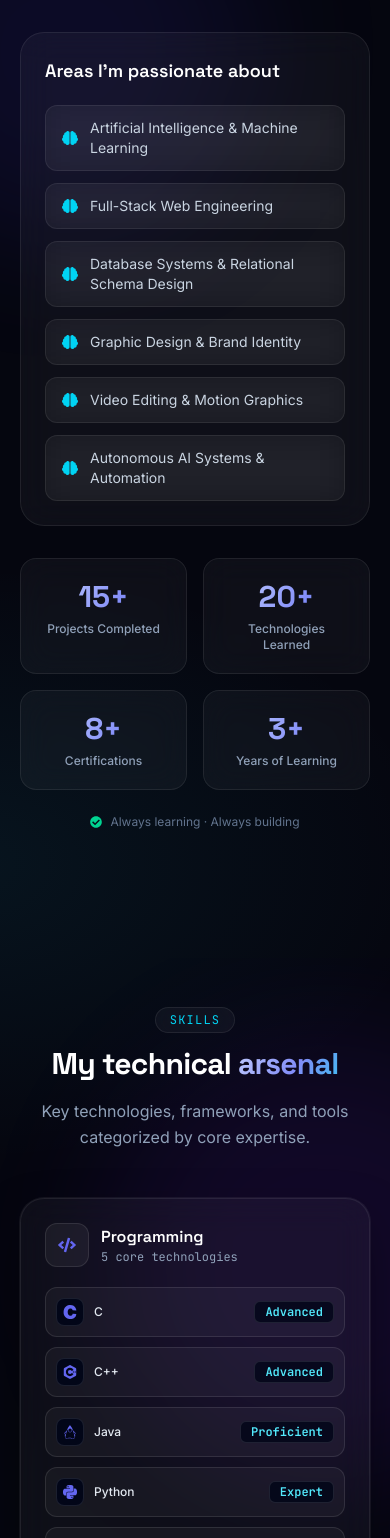
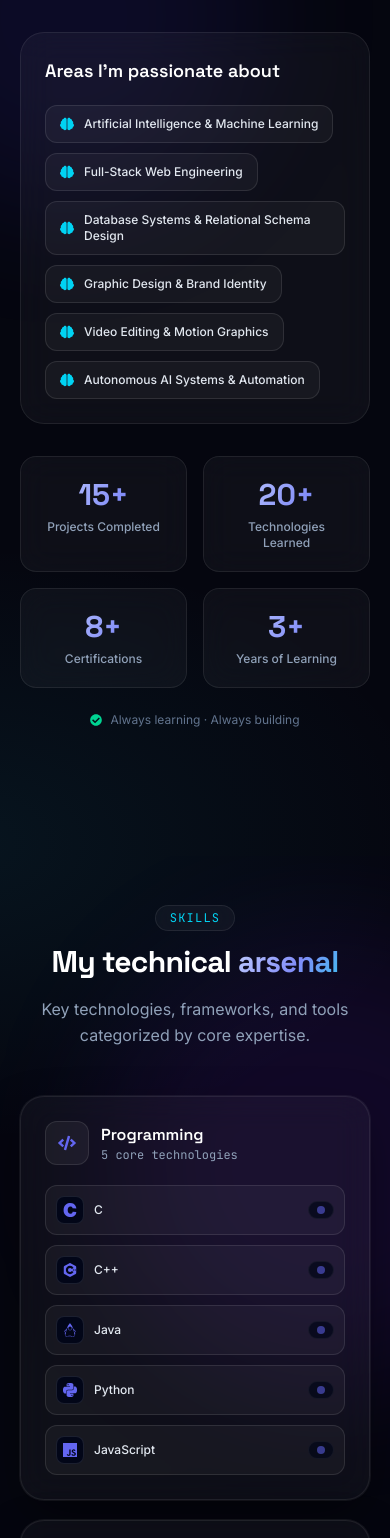
Before and after one commit to agarwalpriyanshu886-ctrl/priyanshu-portfolio, a React (Vite) app: page / in a window 390 px wide. Shown: the part 1850-3388 px from the top of the page. Built offline with nearby package versions, Linux system fonts and the light colour scheme; no server answers; the database is empty.

Commit message:
Fix all 11 Audit 2 usability heuristic issues including timeline alignment, single-item timeline border removal, and skills indicator dots

```diff
--- a/src/components/About.jsx
+++ b/src/components/About.jsx
@@ -100,7 +100,7 @@ export default function About() {
             <div className="glass rounded-3xl p-6 sm:p-8 h-full flex flex-col justify-between">
               <div>
                 <h3 className="font-display font-semibold text-white text-lg mb-5">Areas I'm passionate about</h3>
-                <ul className="grid sm:grid-cols-2 gap-3">
+                <ul className="flex flex-wrap gap-2.5">
                   {profile.passions.map((passion, i) => {
                     const Icon = passionIcons[passion] || FaBrain
                     return (
@@ -110,9 +110,9 @@ export default function About() {
                         whileInView={{ opacity: 1, x: 0 }}
                         viewport={{ once: true }}
                         transition={{ delay: 0.06 * i, duration: 0.45 }}
-                        className="flex items-center gap-3 text-sm text-slate-300 glass rounded-xl px-4 py-3 hover:border-cyan-400/30 hover:bg-white/[0.06] transition-all duration-300"
+                        className="inline-flex items-center gap-2.5 text-xs font-medium text-slate-200 bg-white/[0.04] border border-white/10 rounded-xl px-3.5 py-2.5 hover:border-cyan-400/30 hover:bg-white/[0.07] transition-all"
                       >
-                        <Icon className="text-cyan-400 text-base shrink-0" />
+                        <Icon className="text-cyan-400 text-sm shrink-0" />
                         {passion}
                       </motion.li>
                     )
--- a/src/components/Skills.jsx
+++ b/src/components/Skills.jsx
@@ -24,8 +24,11 @@ function SkillCard({ name, icon, level, accent, index }) {
         </span>
         {name}
       </span>
-      <span className="font-mono text-xs font-semibold text-cyan-300 bg-slate-950/80 px-2.5 py-0.5 rounded-md border border-white/10">
-        {level >= 80 ? 'Expert' : level >= 75 ? 'Advanced' : 'Proficient'}
+      <span className="flex items-center gap-1.5 px-2 py-1 rounded-full bg-slate-950/70 border border-white/5" title={`Proficiency: ${level}%`}>
+        <span
+          className="w-2 h-2 rounded-full animate-pulse"
+          style={{ backgroundColor: accent }}
+        />
       </span>
     </motion.div>
   )
--- a/src/components/ui/AcademicSlider.jsx
+++ b/src/components/ui/AcademicSlider.jsx
@@ -92,7 +92,7 @@ export default function AcademicSlider({ items }) {
       {/* Horizontal Chronological Progression Bar */}
       <div className="relative mx-auto max-w-4xl px-4 py-4">
         {/* Progress Line */}
-        <div className="absolute top-1/2 left-8 right-8 h-1 bg-slate-800 -translate-y-1/2 rounded-full overflow-hidden">
+        <div className="absolute top-[25px] left-8 right-8 h-1 bg-slate-800 rounded-full overflow-hidden">
           <motion.div
             className="h-full bg-gradient-to-r from-indigo-500 via-cyan-400 to-emerald-400"
             initial={{ width: '0%' }}
--- a/src/components/ui/Timeline.jsx
+++ b/src/components/ui/Timeline.jsx
@@ -1,11 +1,15 @@
 import Reveal from './Reveal'
 
 export default function Timeline({ items, renderItem }) {
+  const isMulti = items.length > 1
+
   return (
-    <div className="relative pl-6 sm:pl-8 border-l border-white/10 space-y-10">
+    <div className={`relative ${isMulti ? 'pl-6 sm:pl-8 border-l border-white/10 space-y-10' : 'space-y-6'}`}>
       {items.map((item, index) => (
         <Reveal key={item.id || index} delay={index * 0.1} className="relative">
-          <span className="absolute -left-[31px] sm:-left-[39px] top-1.5 w-4 h-4 rounded-full bg-ink-950 border-2 border-cyan-400 shadow-[0_0_12px_2px_rgb(34_211_238/0.5)]" />
+          {isMulti && (
+            <span className="absolute -left-[31px] sm:-left-[39px] top-1.5 w-4 h-4 rounded-full bg-slate-950 border-2 border-cyan-400 shadow-[0_0_12px_2px_rgb(34_211_238/0.5)]" />
+          )}
           {renderItem(item)}
         </Reveal>
       ))}
```
